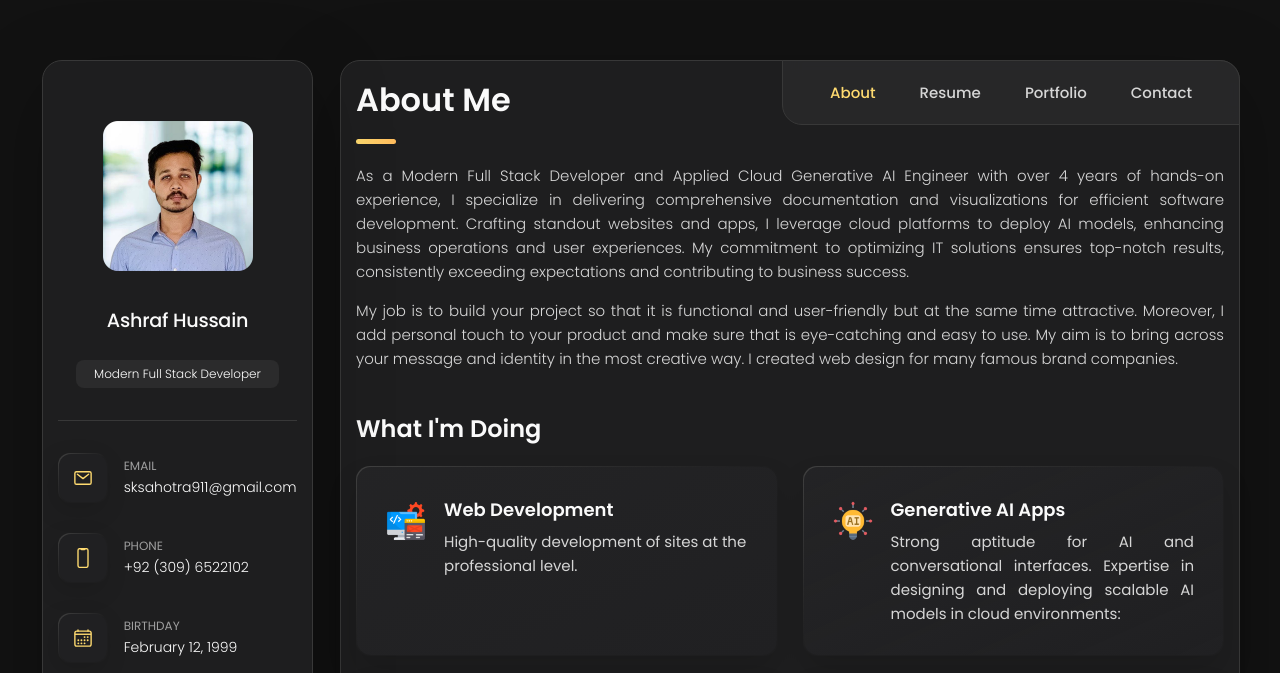
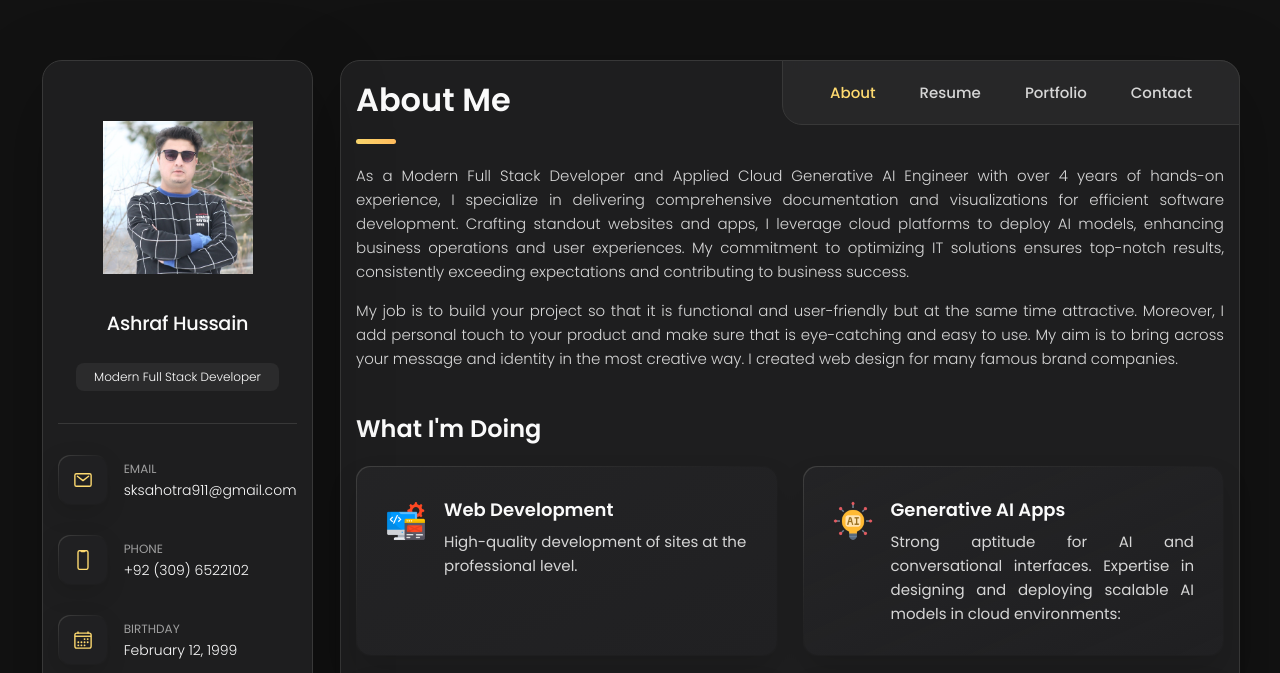
Before and after one commit to AshrafPanaverse/portfolio, a plain HTML site: page index.html in a window 1280 px wide. Shown: the top 673 px of the page. Drawn offline with nearby package versions, Linux system fonts and the light colour scheme.

Commit message:
profile image changed

```diff
--- a/index.html
+++ b/index.html
@@ -162,7 +162,7 @@ Let's connect and discuss opportunities! Whether it's collaborations, new projec
       <aside class="sidebar" data-sidebar>
         <div class="sidebar-info">
           <figure class="avatar-box">
-            <img src="./assets/images/profile-pic1.png" alt="Ashraf Hussain" width="80" />
+            <img src="./assets/images/profile-pic1.jpg" alt="Ashraf Hussain" width="80" />
           </figure>
 
           <div class="info-content">
```
Also changed, not shown: assets/images/myProfile.jpg (deleted), assets/images/profile-pic1.jpg (added), assets/images/profile-pic1.png (deleted), assets/images/shah.png (deleted).
